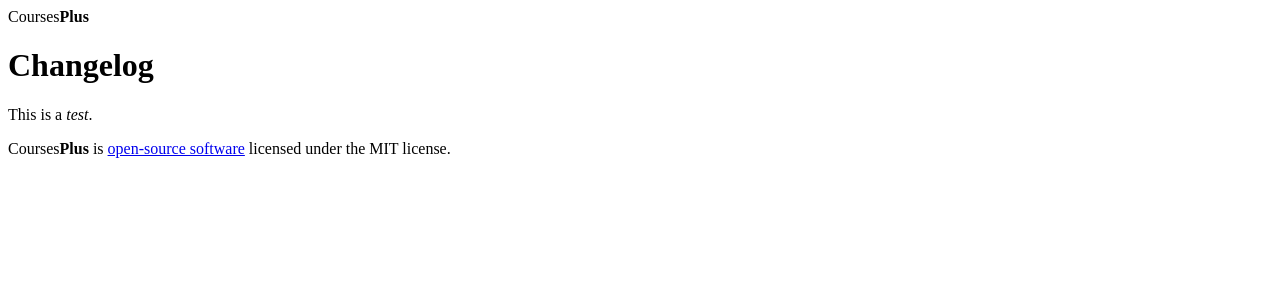
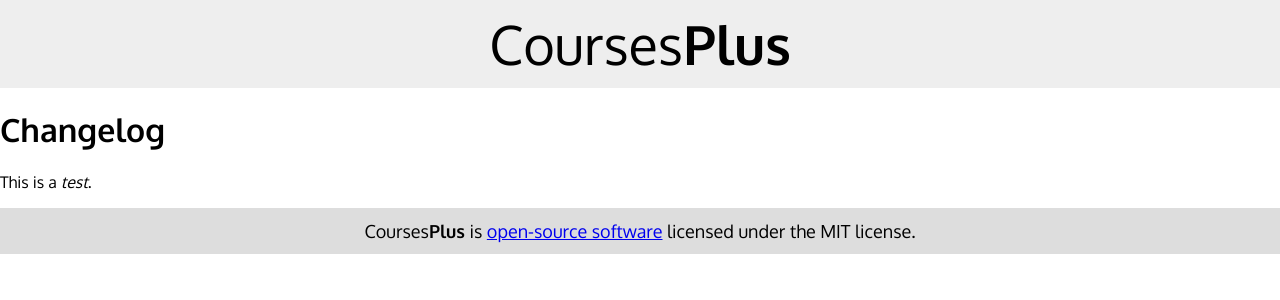
Before and after one commit to CoursesPlus/coursesplus.github.io, a Jekyll site: the page built from changelog/index.md, in a window 1280 px wide. Shown: the top 300 px of the page. Built offline with Jekyll 4.4.1, drawn with Linux system fonts in a browser that asks for light colours; nearby versions of some CDN libraries; library files that are not in the unit come from our copies.

Commit message:
Relative paths are annoying

```diff
--- a/_layouts/page.html
+++ b/_layouts/page.html
@@ -7,10 +7,10 @@
 		<meta name="viewport" content="initial-scale=1, maximum-scale=1" />
 
 		<link rel="stylesheet" href="https://fonts.googleapis.com/css?family=Oxygen:100,300,400,700,900,100italic,300italic,400italic,700italic,900italic" />
-		<link rel="stylesheet" href="css/font-awesome.min.css" />
-		<link rel="stylesheet" href="css/index.css" />
+		<link rel="stylesheet" href="/css/font-awesome.min.css" />
+		<link rel="stylesheet" href="/css/index.css" />
 
-		<script src="js/jquery-1.11.2.min.js"></script>
+		<script src="/js/jquery-1.11.2.min.js"></script>
 	</head>
 	<body>
 		<section id="title">
```
